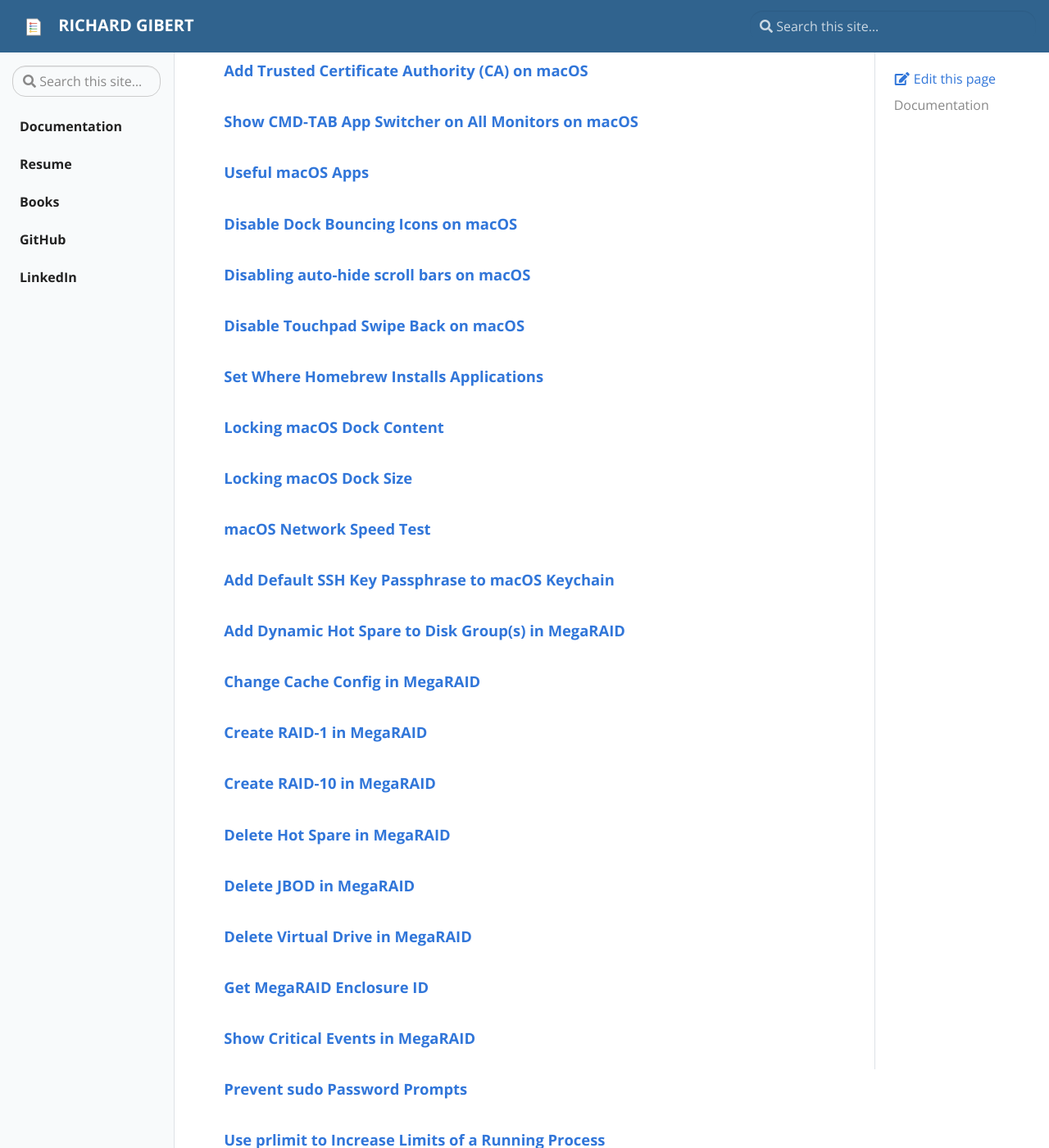
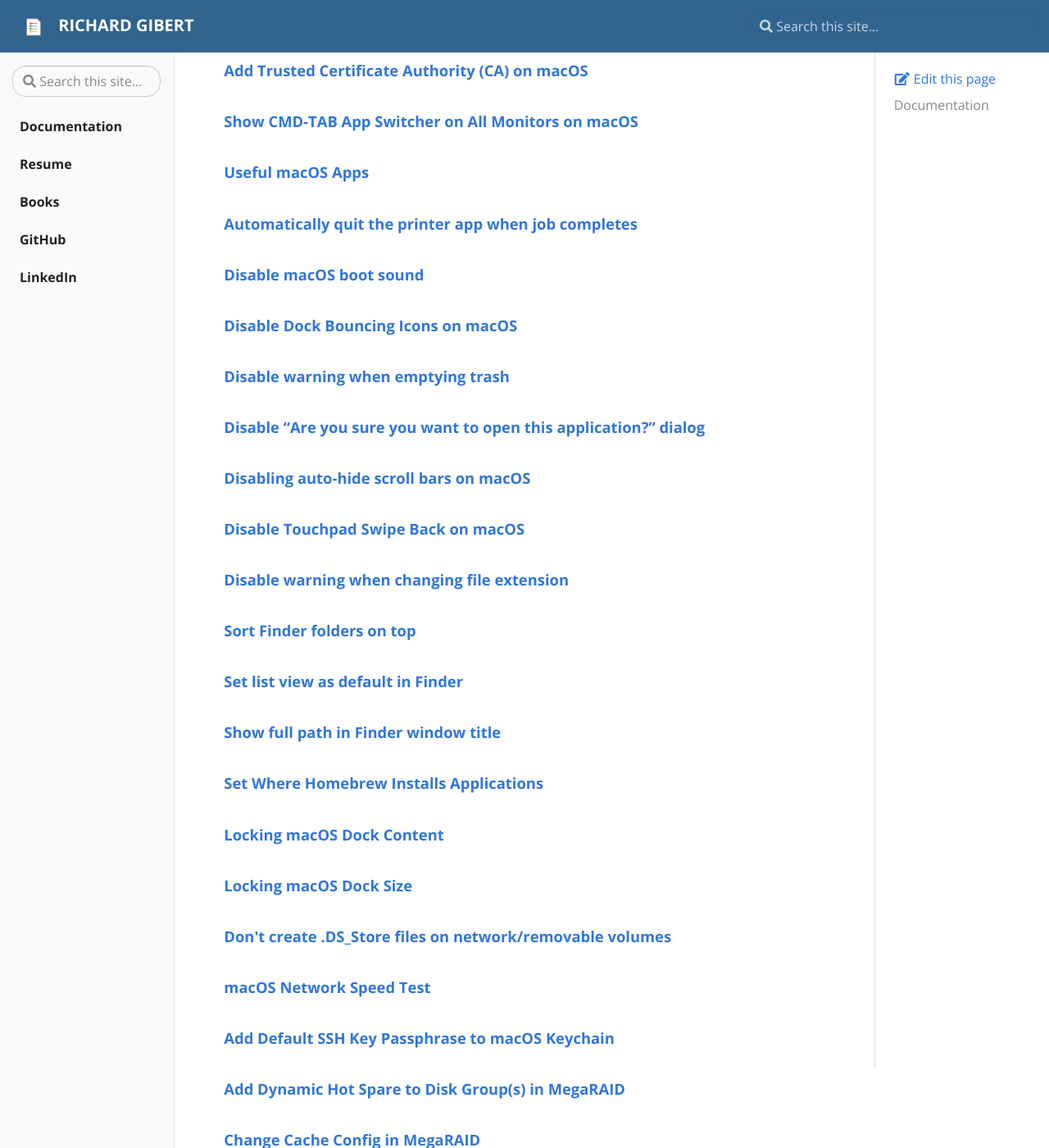
Before and after one commit to rgibert/rgibert.github.io, a Jekyll site: the page built from pages/docs.md, in a window 1280 px wide and 1400 px high, scrolled down 3507 px. Shown: the whole window at 82% size. Built offline with Jekyll 4.4.1, drawn with Linux system fonts in a browser that asks for light colours.

Commit message:
mac stuff

```diff
--- /dev/null
+++ b/_docs/macos-auto-quit-print-when-done.md
@@ -0,0 +1,12 @@
+---
+title: Automatically quit the printer app when job completes
+tags:
+    - macos
+    - printing
+---
+
+# Automatically quit the printer app when job completes
+
+~~~ bash
+defaults write com.apple.print.PrintingPrefs "Quit When Finished" -bool true
+~~~
--- /dev/null
+++ b/_docs/macos-disable-boot-sound.md
@@ -0,0 +1,12 @@
+---
+title: Disable macOS boot sound
+tags:
+    - macos
+    - audio
+---
+
+# Disable macOS boot sound
+
+~~~ bash
+sudo nvram SystemAudioVolume=" "
+~~~
--- /dev/null
+++ b/_docs/macos-disable-empty-trash-warning.md
@@ -0,0 +1,11 @@
+---
+title: Disable warning when emptying trash
+tags:
+    - macos
+---
+
+# Disable warning when emptying trash
+
+~~~ bash
+defaults write com.apple.finder WarnOnEmptyTrash -bool false
+~~~
--- /dev/null
+++ b/_docs/macos-disable-quarantine.md
@@ -0,0 +1,12 @@
+---
+title: Disable “Are you sure you want to open this application?” dialog
+tags:
+    - macos
+    - security
+---
+
+# Disable “Are you sure you want to open this application?” dialog
+
+~~~ bash
+defaults write com.apple.LaunchServices LSQuarantine -bool false
+~~~
--- /dev/null
+++ b/_docs/macos-finder-disable-change-ext-warning.md
@@ -0,0 +1,12 @@
+---
+title: Disable warning when changing file extension
+tags:
+    - macos
+    - finder
+---
+
+# Disable warning when changing file extension
+
+~~~ bash
+defaults write com.apple.finder FXEnableExtensionChangeWarning -bool false
+~~~
--- /dev/null
+++ b/_docs/macos-finder-folders-on-top.md
@@ -0,0 +1,12 @@
+---
+title: Sort Finder folders on top
+tags:
+    - macos
+    - finder
+---
+
+# Sort Finder folders on top
+
+~~~ bash
+defaults write com.apple.finder _FXSortFoldersFirst -bool true
+~~~
--- /dev/null
+++ b/_docs/macos-finder-list-view.md
@@ -0,0 +1,18 @@
+---
+title: Set list view as default in Finder
+tags:
+    - macos
+    - finder
+---
+
+# Useful macOS Apps
+
+~~~ bash
+defaults write com.apple.finder FXPreferredViewStyle -string "Nlsv"
+~~~
+
+Available views:
+ - `Nlsv`
+ - `icnv`
+ - `clmv`
+ - `glyv`
--- /dev/null
+++ b/_docs/macos-finder-window-title-full-path.md
@@ -0,0 +1,12 @@
+---
+title: Show full path in Finder window title
+tags:
+    - macos
+    - finder
+---
+
+# Show full path in Finder window title
+
+~~~ bash
+defaults write com.apple.finder _FXShowPosixPathInTitle -bool true
+~~~
--- /dev/null
+++ b/_docs/macos-network-no-ds-store.md
@@ -0,0 +1,12 @@
+---
+title: Don't create .DS_Store files on network/removable volumes
+tags:
+    - macos
+---
+
+# Don't create .DS_Store files on network/removable volumes
+
+~~~ bash
+defaults write com.apple.desktopservices DSDontWriteNetworkStores -bool true
+defaults write com.apple.desktopservices DSDontWriteUSBStores -bool true
+~~~
```
Also changed, not shown: _docs/macos-disable-scroll-bar-auto-hide.md (+8 -0 lines).
